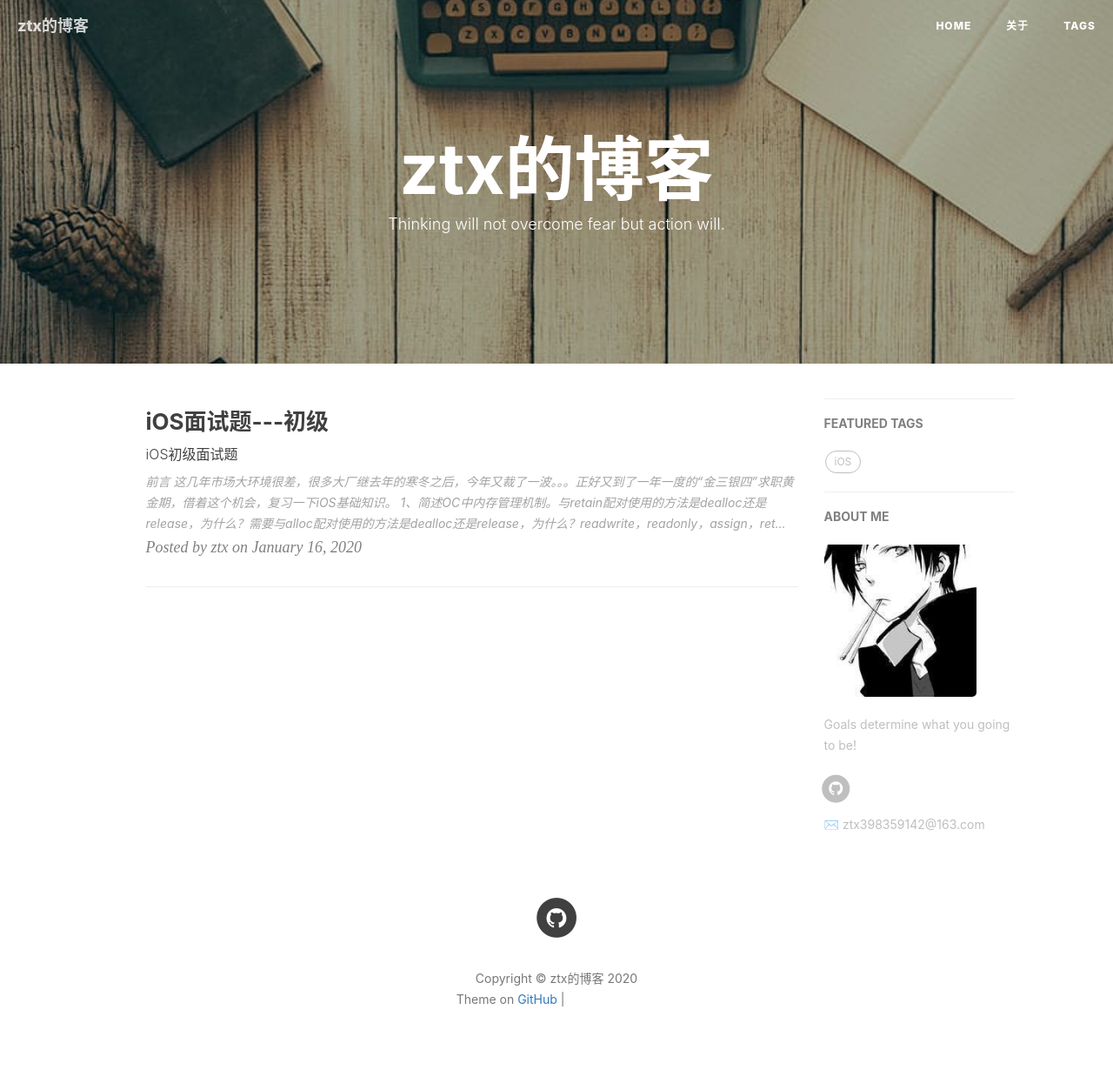
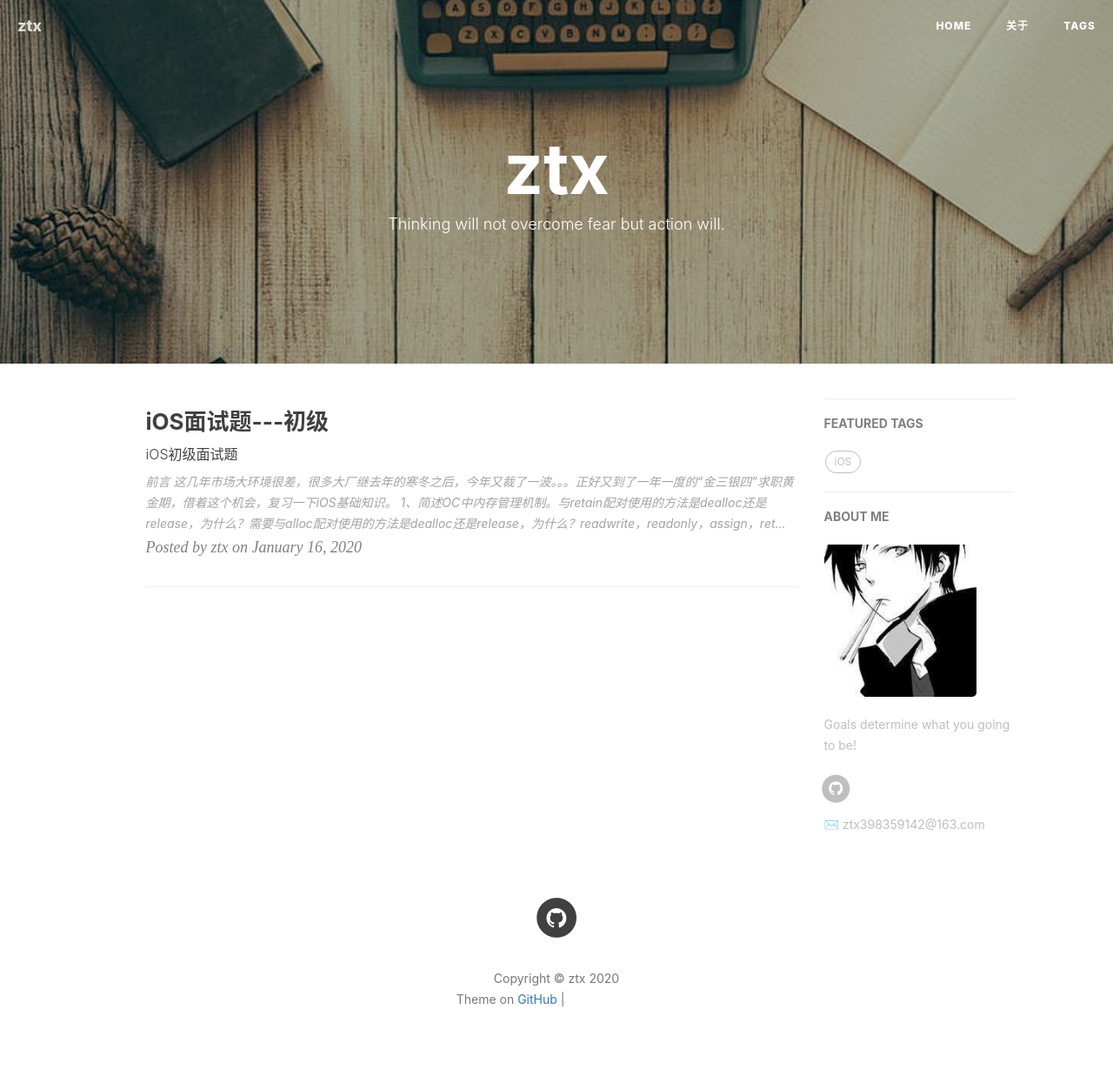
Before and after one commit to zhaotianxu0375/zhaotianxu0375.github.io, a Jekyll site: the page built from index.html, in a window 1280 px wide. Shown: the whole page at 87% size. Built offline with Jekyll 4.4.1, drawn with Linux system fonts in a browser that asks for light colours; nearby versions of some CDN libraries; the list of posts is cut into pages by our own code; comment, search, counter and statistics services are not loaded; grey boxes are pictures that could not be loaded.

Commit message:
修改title

```diff
--- a/_config.yml
+++ b/_config.yml
@@ -1,5 +1,5 @@
 # Site settings
-title: ztx的博客
+title: ztx
 SEOTitle: ztx的博客
 header-img: img/post-bg-desk.jpg
 email: ztx398359142@163.com
```
